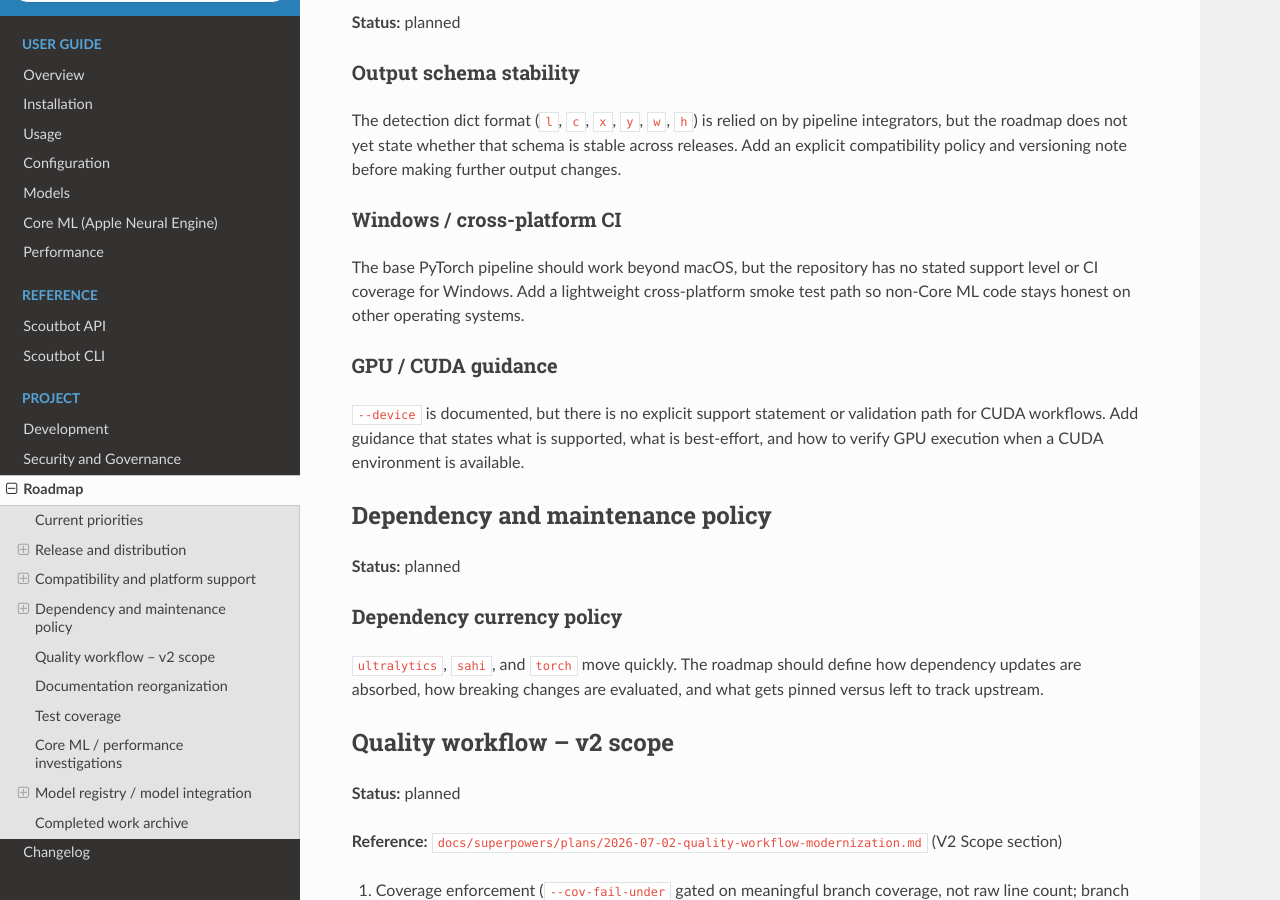
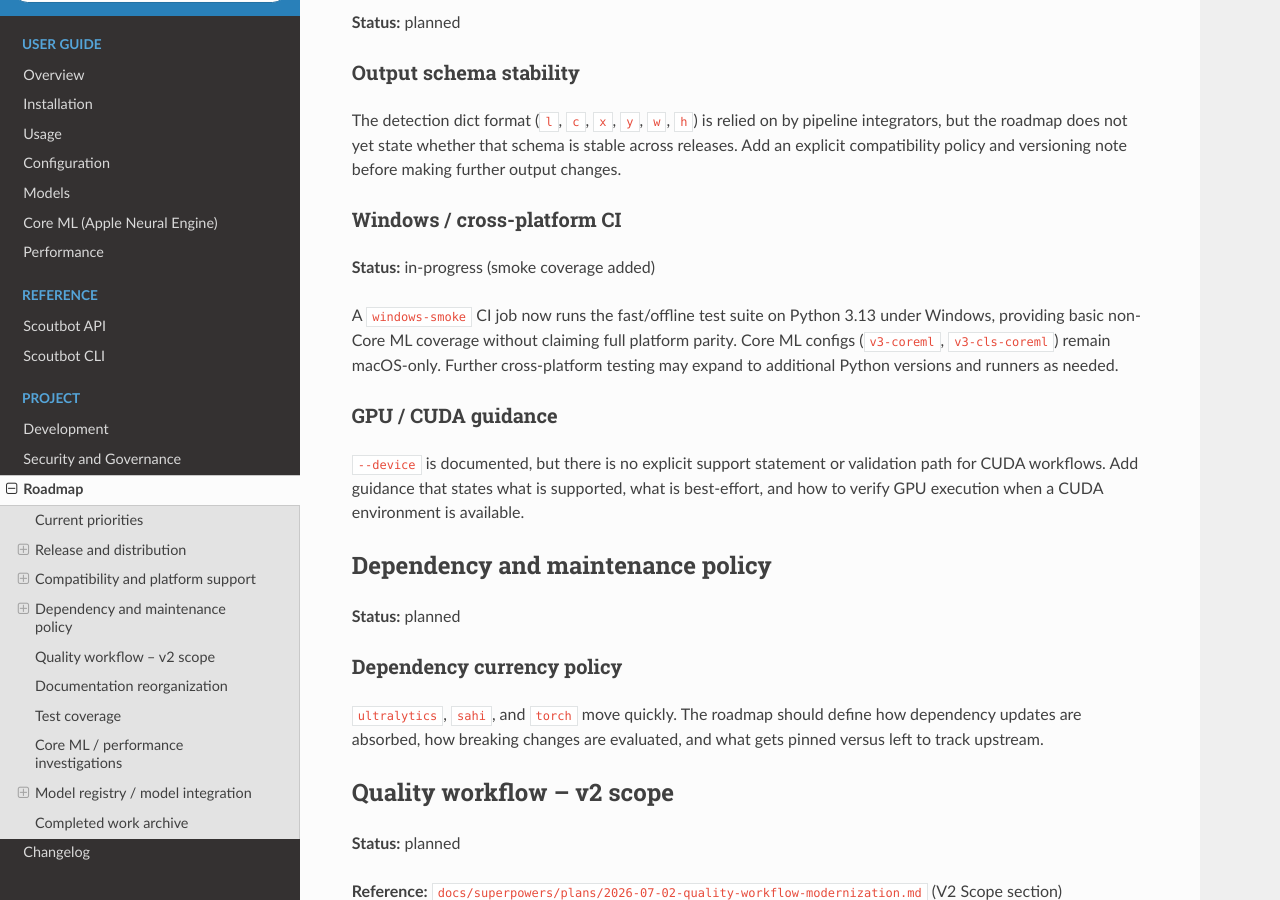
Before and after one commit to SurveyTools/scoutbot-two, a Sphinx documentation site: the page built from docs/roadmap.rst, in a window 1280 px wide and 900 px high, scrolled down 1717 px. Built offline with Sphinx 7.4.7 and the Read the Docs theme 3.1.0, drawn with Linux system fonts in a browser that asks for light colours; formulas are drawn with MathJax 3.

Commit message:
Add Windows smoke CI job.

```diff
--- a/CHANGELOG.rst
+++ b/CHANGELOG.rst
@@ -5,6 +5,9 @@ Changelog
 Unreleased
 ----------
 
+* Added a ``windows-smoke`` CI job to ``.github/workflows/testing.yml`` that runs the fast/offline
+  test suite on Python 3.13 under Windows. This provides basic cross-platform coverage for non-Core ML
+  code without claiming full Windows parity; Core ML configs remain macOS-only.
 * Moved ``visualise.py`` from the repo root to ``tools/visualise.py`` and included it
   in all quality gates (ruff, mypy, bandit). Rewrote the script: replaced
   ``cv2.imshow`` (incompatible with the headless OpenCV build) with ``webbrowser``
--- a/docs/development.rst
+++ b/docs/development.rst
@@ -119,6 +119,8 @@ CI workflows
 ``.github/workflows/testing.yml``
    Runs on pull requests and pushes to ``main``. It tests Python 3.10, 3.11, 3.12, and 3.13, installs
    with ``uv sync --extra test``, and runs ``uv run pytest -m "not slow"`` with coverage.
+   A ``windows-smoke`` job also runs the fast/offline suite on Windows with Python 3.13 only, providing
+   smoke coverage for non-Core ML code without claiming full Windows parity.
 
 ``.github/workflows/quality.yml``
    Runs on pull requests and pushes to ``main``. It installs with ``uv sync --extra test`` and
--- a/docs/roadmap.rst
+++ b/docs/roadmap.rst
@@ -86,9 +86,12 @@ an explicit compatibility policy and versioning note before making further outpu
 Windows / cross-platform CI
 ~~~~~~~~~~~~~~~~~~~~~~~~~~~
 
-The base PyTorch pipeline should work beyond macOS, but the repository has no stated support level
-or CI coverage for Windows. Add a lightweight cross-platform smoke test path so non-Core ML code
-stays honest on other operating systems.
+**Status:** in-progress (smoke coverage added)
+
+A ``windows-smoke`` CI job now runs the fast/offline test suite on Python 3.13 under Windows,
+providing basic non-Core ML coverage without claiming full platform parity. Core ML configs
+(``v3-coreml``, ``v3-cls-coreml``) remain macOS-only. Further cross-platform testing may expand
+to additional Python versions and runners as needed.
 
 GPU / CUDA guidance
 ~~~~~~~~~~~~~~~~~~~
```
Also changed, not shown: CONTRIBUTING.md (+6 -0 lines).
